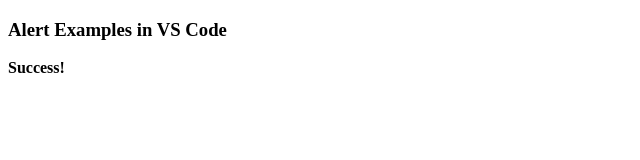
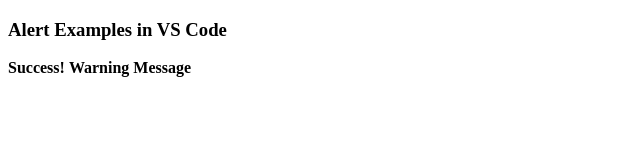
Before and after one commit to alitarlaaci1981/vscode, a plain HTML site: page index.html in a window 1280 px wide. Shown: the whole page, without its empty margins (0-640 px from the left). Drawn offline with Linux system fonts and the light colour scheme.

Commit message:
warning message added

```diff
--- a/index.html
+++ b/index.html
@@ -8,5 +8,6 @@
 <body>
   <h3>Alert Examples in VS Code</h3>
   <strong>Success!</strong>
+  <strong>Warning Message</strong>
 </body>
 </html>
```
